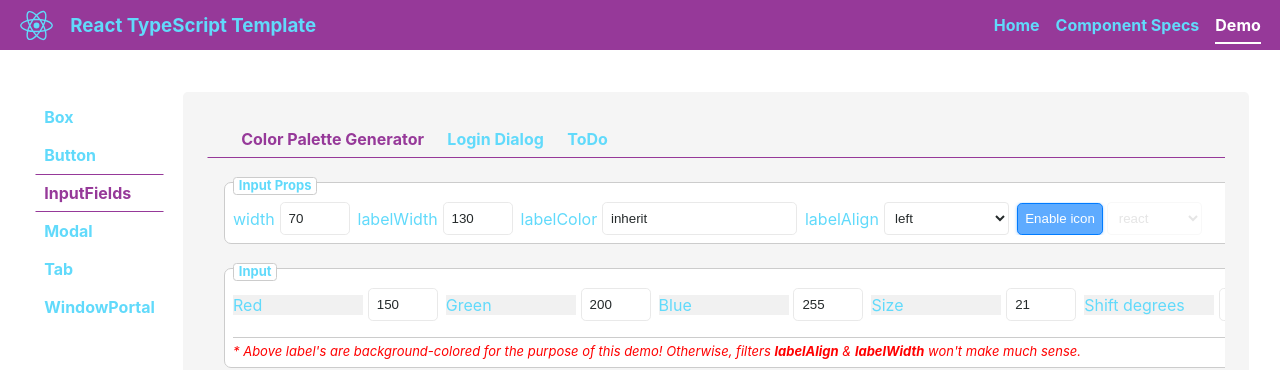
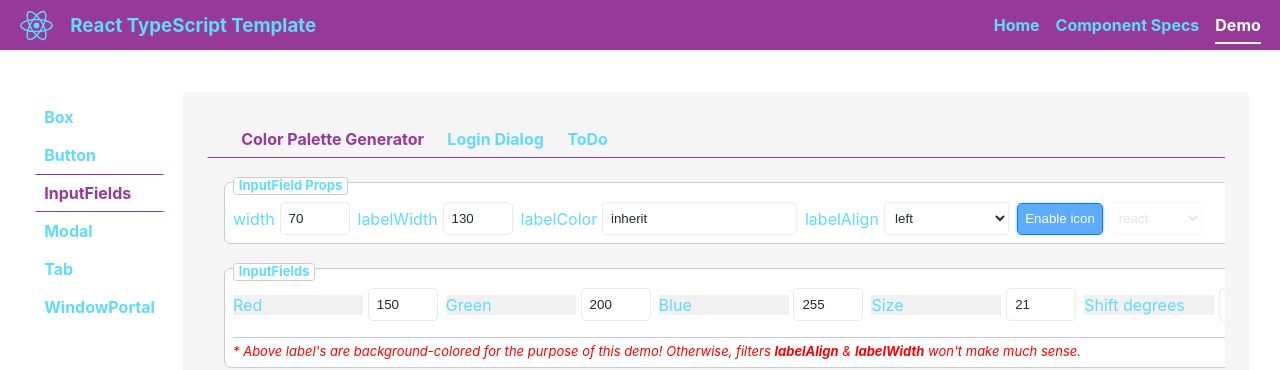
Before and after one commit to jaosimt/ts-app-template, a React (Create React App) app: page /demo/input-field in a window 1280 px wide. Shown: the top 370 px of the page. Built offline with nearby package versions, Linux system fonts and the light colour scheme.

Commit message:
cleanups

```diff
--- a/src/components/pages/demo/demoBox.tsx
+++ b/src/components/pages/demo/demoBox.tsx
@@ -45,7 +45,7 @@ const DemoBox:FC = () => {
     }, [props]);
 
     return <div data-component={'tab-demo'} className={'width-100p'}>
-        <Box label={'Box Filters'} boxClassName={'mb-1'}>
+        <Box label={'Box Props'} boxClassName={'mb-1'}>
             <div className="grid cols-3 no-padding gap-0p5-1">
                 <InputField labelWidth={163} label={'label'} fieldRegister={register('label', {onChange: propsChangeHandler})}/>
                 <InputField labelWidth={163} disabled={!isString(props.label, true)} label={'labelColor'} fieldRegister={register('labelColor', {onChange: propsChangeHandler})}/>
--- a/src/components/pages/demo/demoInputField.tsx
+++ b/src/components/pages/demo/demoInputField.tsx
@@ -149,7 +149,7 @@ const DemoInputField: FC = () => {
             name: 'Color Palette Generator',
             content: <>
                 <div className={'display-flex flex-direction-column gap-1 height-100p'}>
-                    <Box className={'display-flex gap-0p5'} label={'Input Props'} borderRadius={7}
+                    <Box className={'display-flex gap-0p5'} label={'InputField Props'} borderRadius={7}
                          backgroundColor={'#fff'} labelBackgroundColor={'#fff'}>
                         <InputField
                             type={'number'}
@@ -198,7 +198,7 @@ const DemoInputField: FC = () => {
                             </select>
                         </div>
                     </Box>
-                    <Box className={'display-flex gap-0p5'} label={'Input'} borderRadius={7} backgroundColor={'#fff'} labelBackgroundColor={'#fff'}>
+                    <Box className={'display-flex gap-0p5'} label={'InputFields'} borderRadius={7} backgroundColor={'#fff'} labelBackgroundColor={'#fff'}>
                         <form noValidate>
                             <GridContainer className="colored-demo-label">
                                 <Red>
--- a/src/components/pages/demo/demoModal.tsx
+++ b/src/components/pages/demo/demoModal.tsx
@@ -85,7 +85,7 @@ const ModalDemo: FC = () => {
         <div className="display-inline-flex flex-direction-column gap-1">
             <Box
                 className={'display-flex gap-0p3 flex-direction-column'}
-                label={'Box props'}
+                label={'Modal Props'}
                 borderRadius={4}
             >
                 <div>
```
